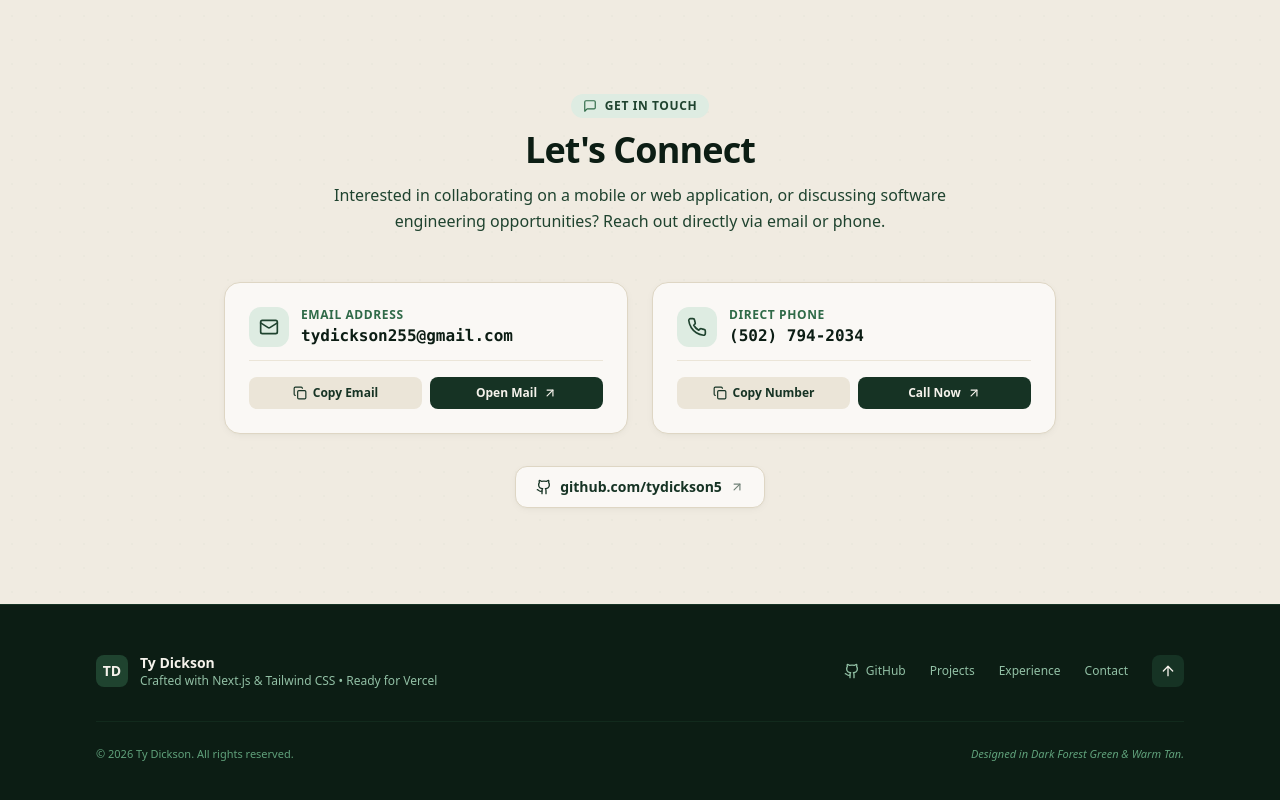
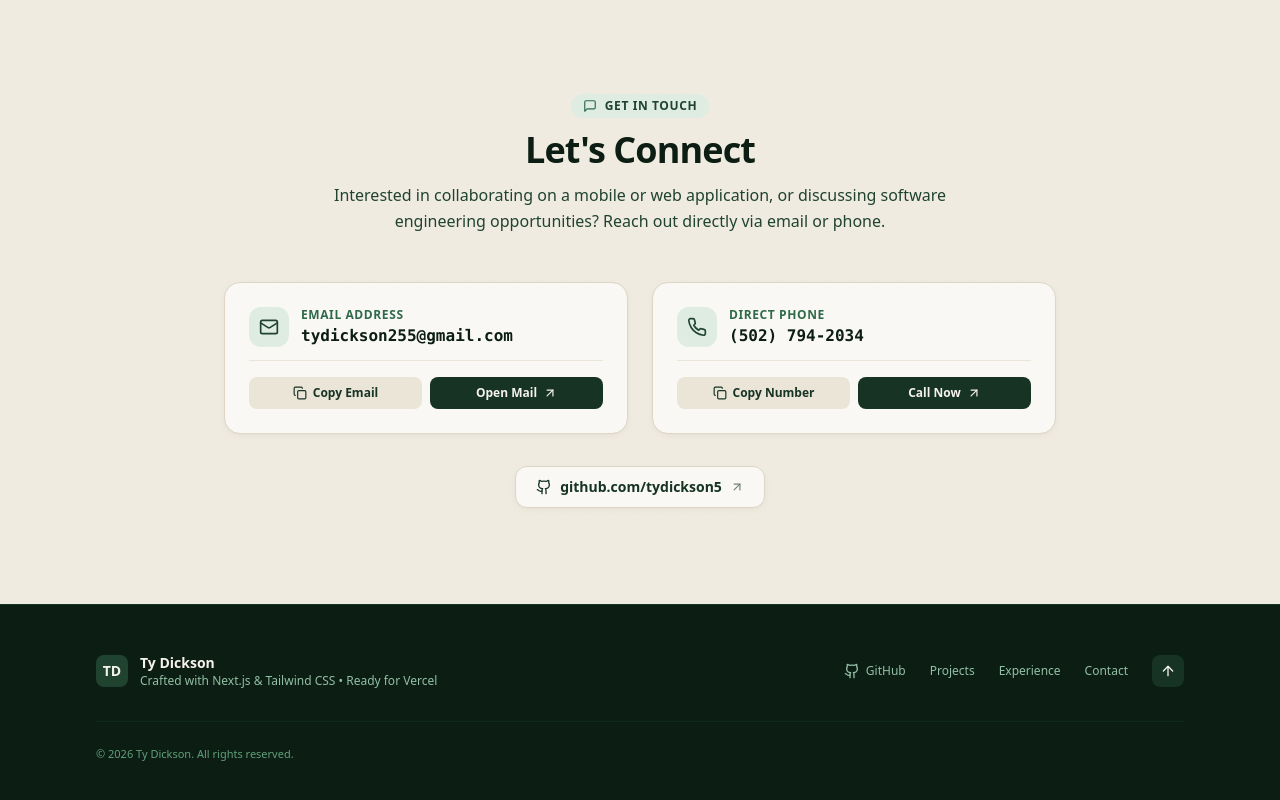
Before and after one commit to tydickson5/portfolio, a Next.js app: page / in a window 1280 px wide. Shown: the part 5756-6556 px from the top of the page. Built offline with nearby package versions, Linux system fonts and the light colour scheme.

Commit message:
Footer change

```diff
--- a/components/Footer.tsx
+++ b/components/Footer.tsx
@@ -59,7 +59,6 @@ export default function Footer() {
 
         <div className="mt-8 pt-6 border-t border-forest-900/60 flex flex-col sm:flex-row items-center justify-between gap-2 text-[11px] text-forest-400">
           <p>© {currentYear} Ty Dickson. All rights reserved.</p>
-          <p className="italic font-serif">Designed in Dark Forest Green &amp; Warm Tan.</p>
         </div>
       </div>
     </footer>
```
